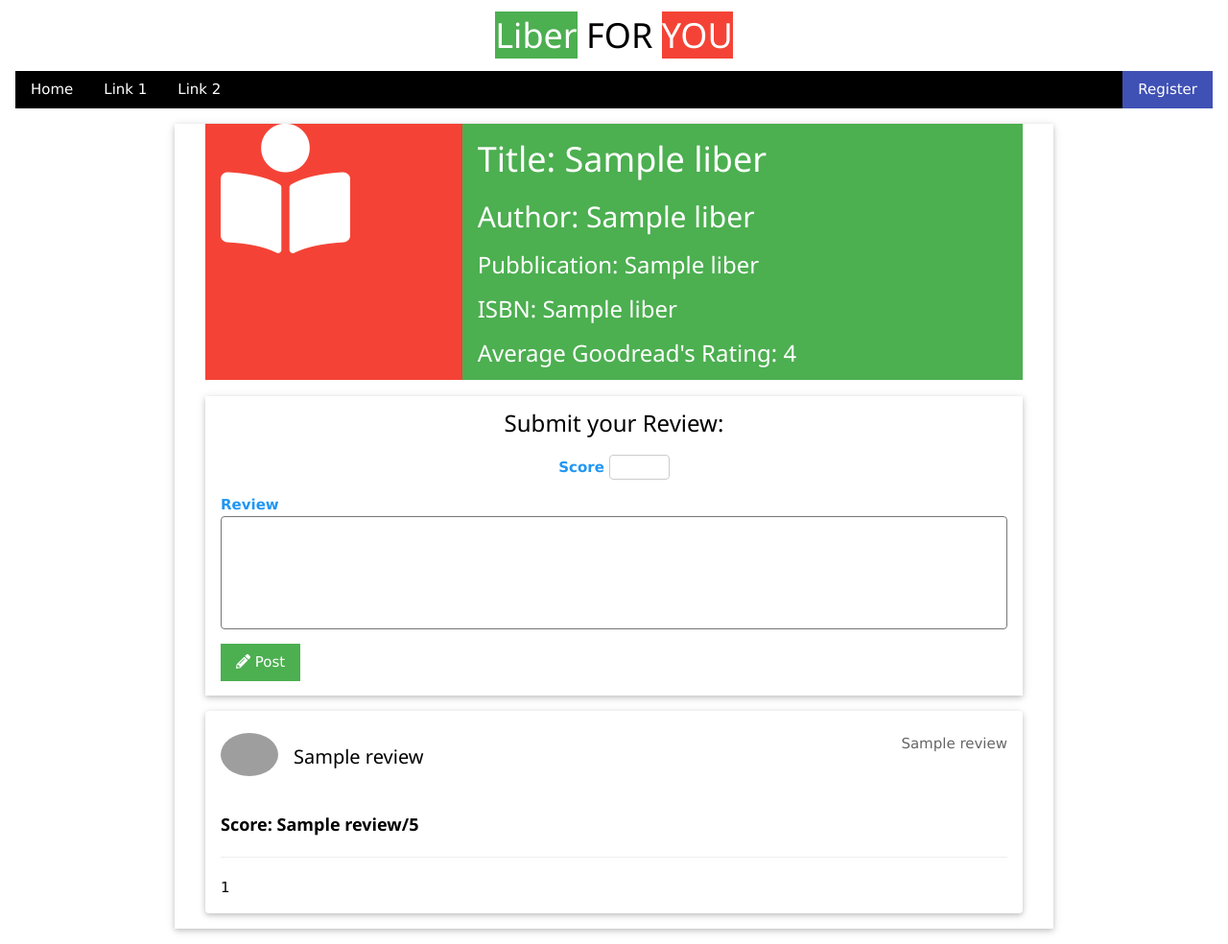
After one commit to despotes/project1, a Flask app: template templates/bookpage.html in a window 1280 px wide. The commit adds this page. Shown: the whole page at 96% size. Run offline with Flask 2, Linux system fonts and the light colour scheme; the template is opened without the code that fills it: most values are stand-ins (such as "Sample title", 1, 10 or a date in 2020); some libraries are stand-ins or nearby versions; grey boxes are pictures that could not be loaded.

Commit message:
added review feature

```diff
--- a/application.py
+++ b/application.py
@@ -163,7 +163,7 @@ def search():
 
     return render_template("search.html", rows=rows)
 
-@app.route("/book/<isbn>")
+@app.route("/book/<isbn>", methods=["GET", "POST"])
 @login_required
 
 def book(isbn):
@@ -172,4 +172,31 @@ def book(isbn):
 
     res = requests.get("https://www.goodreads.com/book/review_counts.json", params={"key": KEY, "isbns": isbn})
 
-    return jsonify(res.json())
+    liber = db.execute("SELECT * FROM books WHERE isbn = :isbn", {"isbn": isbn}).fetchone()
+
+    reviews = db.execute("""SELECT review_text, score, datetime, username FROM reviews
+                            JOIN users ON user_id = users.id WHERE book_id = :book_id""", {"book_id": liber[0]}).fetchall()
+
+    goodread = res.json()
+
+    if request.method == "POST":
+
+        if db.execute("""SELECT * FROM reviews WHERE user_id = :user_id""", {"user_id": session["user_id"][0]}).rowcount > 0:
+            flash(u"You have already reviewed this book", "Error")
+            return redirect(f"/book/{isbn}")
+
+
+        db.execute("""INSERT INTO reviews (review_text, score, datetime, book_id, user_id)
+                    VALUES(:text_review, :score, NOW(), :book_id, :user_id)""",
+                    {"text_review": request.form.get("textReview"), "score": request.form.get("score"),
+                    "book_id": liber[0], "user_id": session["user_id"][0]})
+
+        db.commit()
+
+
+
+        return redirect(f"/book/{isbn}")
+
+    else:
+
+        return render_template("bookpage.html", goodread = goodread, liber = liber, reviews = reviews)
--- /dev/null
+++ b/templates/bookpage.html
@@ -0,0 +1,49 @@
+{% extends "layout.html" %}
+
+{% block title %}
+    {{ liber[2] }} - {{ liber[3] }}
+{% endblock %}
+
+{% block body %}
+<article class="w3-container w3-card w3-margin">
+    <section class="w3-container w3-cell-row">
+        <div class="w3-container w3-red w3-cell">
+                <i class="fas fa-book-reader fa-9x"></i>
+        </div>
+        <section class="w3-container w3-green w3-cell">
+            <h1>Title: {{ liber[2] }}</h1>
+            <h2>Author: {{ liber[3] }}</h2>
+            <h3>Pubblication: {{ liber[4] }}</h3>
+            <h3>ISBN: {{ liber[1] }}</h3>
+            <h3>Average Goodread's Rating: {{ goodread['books'][0]['average_rating'] }} </h3>
+        </section>
+    </section>
+
+    <div class="w3-container w3-card w3-margin">
+        <h3 class="w3-center">Submit your Review:</h3>
+        <form action="/book/{{ liber[1] }}" method="POST">
+                <p class="w3-center">
+                <label class="w3-text-blue"><b>Score</b></label>
+                <input class="w3-border w3-round" type="number" name="score" min="0" max="5"></p>
+                 <p>
+                <label class="w3-text-blue"><b>Review</b></label>
+                <textarea class="w3-round" cols="86" rows ="5" name="textReview" style="resize: none; width: 100%;"></textarea></p>
+        <button type="submit" class="w3-button w3-green"><i class="fas fa-pencil-alt"></i> Post</button>
+        </form>
+    </div>
+
+
+    {% for review in reviews %}
+
+    <div class="w3-container w3-card w3-white w3-round w3-margin"><br>
+        <img src="https://www.w3schools.com/w3images/avatar2.png" alt="Avatar" class="w3-left w3-circle w3-margin-right" style="width:60px">
+        <span class="w3-right w3-opacity">{{ review[2] }}</span>
+        <h4>{{ review[3] }}</h4><br>
+        <h5><b>Score: {{ review[1] }}/5</b></h5>
+        <hr class="w3-clear">
+        <p>{{ review[0] }}</p>
+      </div>
+
+    {% endfor %}
+</article>
+{% endblock %}
--- a/templates/layout.html
+++ b/templates/layout.html
@@ -6,6 +6,7 @@
     <title>{% block title %} {% endblock %}</title>
     <meta name="viewport" content="width=device-width, initial-scale=1">
     <link rel="stylesheet" href="https://www.w3schools.com/w3css/4/w3.css">
+    <link rel="stylesheet" href="https://use.fontawesome.com/releases/v5.3.1/css/all.css" integrity="sha384-mzrmE5qonljUremFsqc01SB46JvROS7bZs3IO2EmfFsd15uHvIt+Y8vEf7N7fWAU" crossorigin="anonymous">
 </head>
 <body>
     <header class="w3-container">
@@ -22,7 +23,7 @@
             {% endif %}
         </nav>
     </header>
-    <main class="w3-container">
+    <main class="w3-container w3-content">
     {% with messages = get_flashed_messages(with_categories=true) %}
         {% if messages %}
             {% for category, message in messages %}
```
Also changed, not shown: 1 other file.
